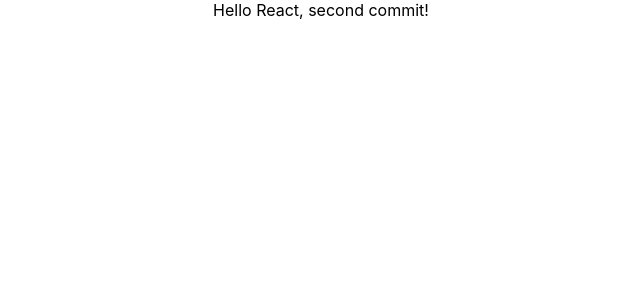
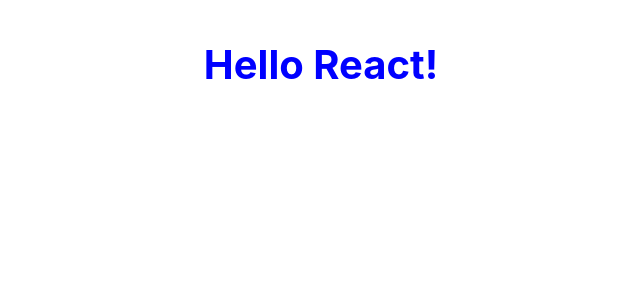
Before and after one commit to kesvesna/GB_react, a React (Create React App) app: page / in a window 1280 px wide. Shown: the top 300 px of the page, without its empty margins (319-959 px from the left). Built offline with nearby package versions, Linux system fonts and the light colour scheme.

Commit message:
Commit 3

```diff
--- a/src/App.css
+++ b/src/App.css
@@ -1,12 +1,5 @@
 .App {
   text-align: center;
+  font-weight: bold;
+  font-size: 40px;
 }
-
-@keyframes App-logo-spin {
-  from {
-    transform: rotate(0deg);
-  }
-  to {
-    transform: rotate(360deg);
-  }
-}
--- a/src/App.js
+++ b/src/App.js
@@ -1,9 +1,10 @@
 import './App.css';
+import { HomePageMessage } from "./HomePageMessage/HomePageMessage";
 
-export function App() {
+export function App(props) {
   return (
     <div className="App">
-       Hello React, second commit!
+       <HomePageMessage message={props.message}/>
     </div>
   );
 }
--- /dev/null
+++ b/src/HomePageMessage/HomePageMessage.css
@@ -0,0 +1,3 @@
+.main-page-message {
+    color: blue;
+}
--- /dev/null
+++ b/src/HomePageMessage/HomePageMessage.js
@@ -0,0 +1,9 @@
+import './HomePageMessage.css'
+
+export function HomePageMessage({message}) {
+  return (
+    <p className="main-page-message">
+        {message}
+    </p>
+  );
+}
--- a/src/index.js
+++ b/src/index.js
@@ -3,9 +3,11 @@
 import './index.css';
 import { App } from './App';
 
+const messageProps = 'Hello React!';
+
 ReactDOM.render(
   <React.StrictMode>
-    <App />
+    <App message={messageProps}/>
   </React.StrictMode>,
   document.getElementById('root')
 );
```
